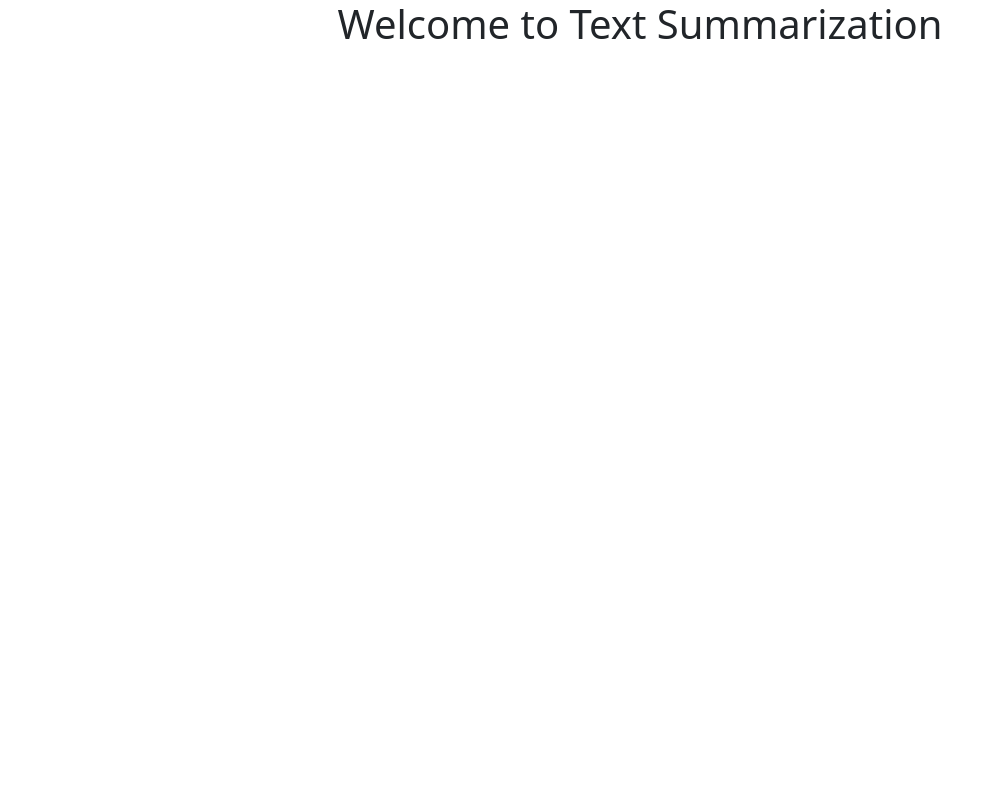
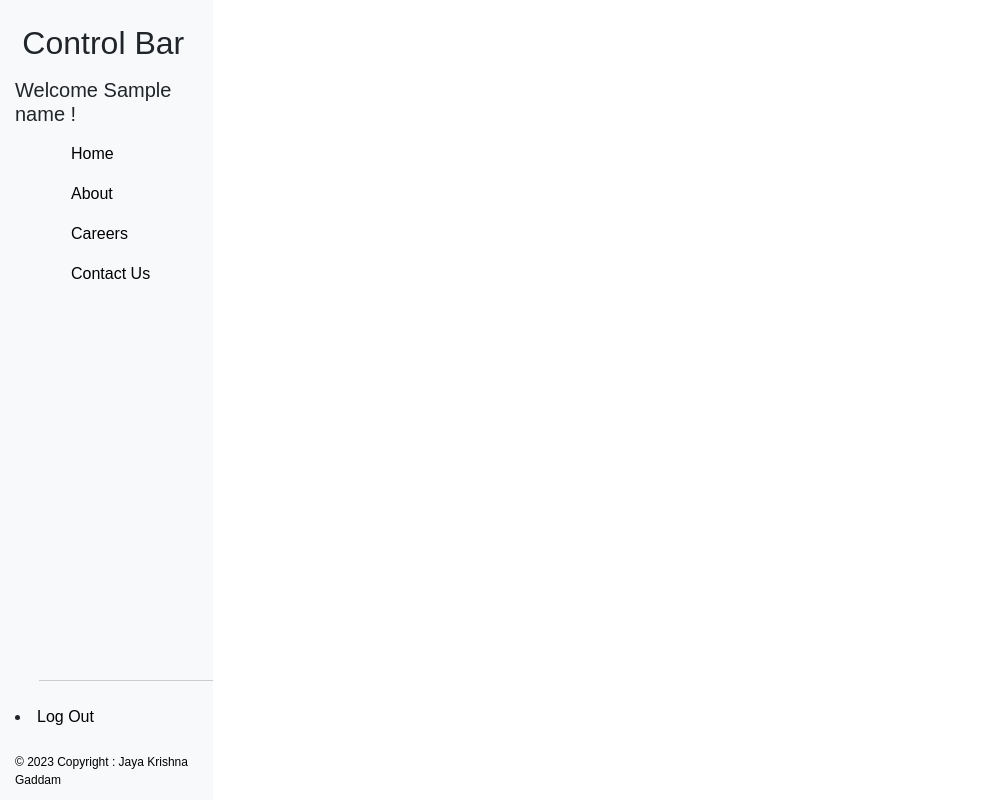
Before and after one commit to jayakrishnagaddam/Text-Summarization, a Python web app: template templates/homepage.html in a window 1280 px wide. Shown: the whole page, without its empty margins (0-988 px from the left). Run offline with Jinja, Linux system fonts and the light colour scheme; the template is opened without the code that fills it: most values are stand-ins (such as "Sample title", 1, 10 or a date in 2020); some libraries are stand-ins or nearby versions.

Commit message:
Update homepage.html

```diff
--- a/templates/homepage.html
+++ b/templates/homepage.html
@@ -1,15 +1,116 @@
 <!DOCTYPE html>
-<html>
-    <head>
-        <title>
-            Text Star
-        </title>
-        {%include 'bootstrap.html'%}
-    </head>
-    <body>
+<html lang="en">
+<head>
+    <meta charset="UTF-8">
+    <meta name="viewport" content="width=device-width, initial-scale=1.0">
+    <title>Summarizer</title>
+   {%include 'bootstrap.html'%}
+    <!-- Bootstrap CSS -->
+    <link href="https://maxcdn.bootstrapcdn.com/bootstrap/4.5.2/css/bootstrap.min.css" rel="stylesheet">
 
-        <h1 class="text-center">
-            Welcome to Text Summarization
-        </h1>
-    </body>
+    <style>
+
+
+    body {
+        font-family: Arial, sans-serif;
+        margin: 0;
+        padding: 0;
+    }
+
+
+
+    .content {
+        padding: 5px;
+        box-sizing: border-box;
+        overflow-y: scroll;
+        overflow: hidden;
+        height: 100vh;
+    }
+
+    /* Left Sidebar */
+    .col-md-2.bg-light.left-sidebar {
+        overflow-y: hidden; /* Hide vertical scrolling for the left sidebar */
+    }
+
+    /* Style the list of contents */
+    .contents-list {
+        list-style-type: none;
+    }
+
+    .contents-list li {
+        margin-top: 0px;
+        margin-bottom: 10px;
+    }
+
+    /* Style links in the list */
+    .contents-list a {
+        text-decoration: none;
+        color: #333;
+    }
+
+    .contents-list a:hover {
+        text-decoration:underline;
+    }
+
+    .upgrade-item {
+        border-bottom: 1px solid #ccc; /* Add a border-bottom to create a line */
+    }
+    .a{
+        text-decoration: none;
+        font-size: 13px;
+
+    }
+    #rightid {
+        list-style-type: none;
+        margin-left: 24px;
+    }
+
+    </style>
+</head>
+<body>
+    <div class="container-fluid">
+        <div class="row">
+
+            <div class="col-md-2 bg-light left-sidebar">
+                <h2 class="mt-4" style="position: relative; left: 4%;">Control Bar</h2>
+                <div class="mt-3">
+                    <h5>Welcome {{name}} !</h5>
+                    <ul id="rightid">
+                        <li class="mt-3">
+                            <a style="color: black;" href="#">Home</a>
+                        </li>
+                        <li class="mt-3">
+                            <a style="color: black;" href="#">About</a>
+                        </li>
+                        <li class="mt-3">
+                            <a style="color: black;" href="#">Careers</a>
+                        </li>
+                        <li class="mt-3">
+                            <a style="color: black;" href="#">Contact Us</a>
+                        </li>
+
+                    </ul>
+                </div>
+                <div style="position: absolute; top: 85%;">
+                    <li  id="rightid" class="upgrade-item"></li>
+                        <li class=" mt-4 mb-4">
+                            <a href="{{url_for('logout')}}" class="" style="text-decoration: none; color:black;">Log Out</a>
+                        </li>
+                    <p style="font-size: 12px; text-decoration: none; color:black;">
+                        © 2023 Copyright : Jaya Krishna Gaddam
+                    </p>
+                    </div>
+            </div>
+            <!-- Content Area -->
+            <div class="col-md-8 content">
+
+            </div>
+
+        </div>
+    </div>
+    <!-- Bootstrap JS -->
+    <script src="https://cdnjs.cloudflare.com/ajax/libs/jquery/3.5.1/jquery.min.js"></script>
+    <script src="https://cdnjs.cloudflare.com/ajax/libs/popper.js/1.16.0/umd/popper.min.js"></script>
+    <script src="https://maxcdn.bootstrapcdn.com/bootstrap/4.5.2/js/bootstrap.min.js"></script>
+</body>
 </html>
```
